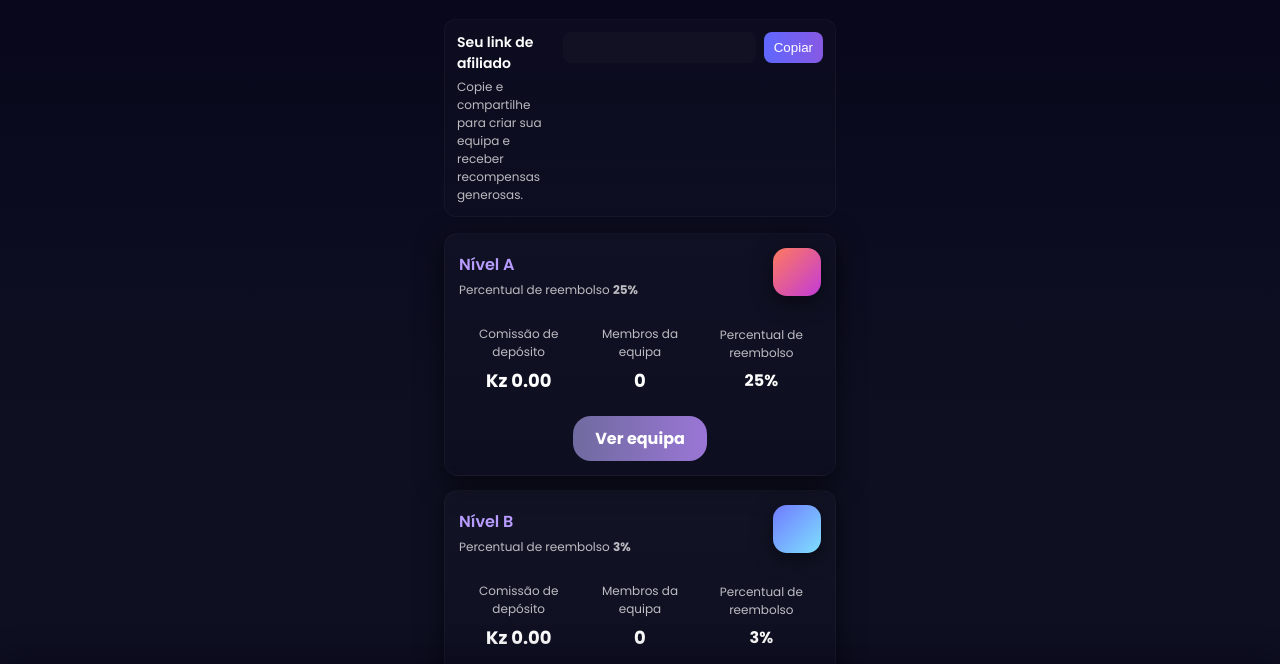
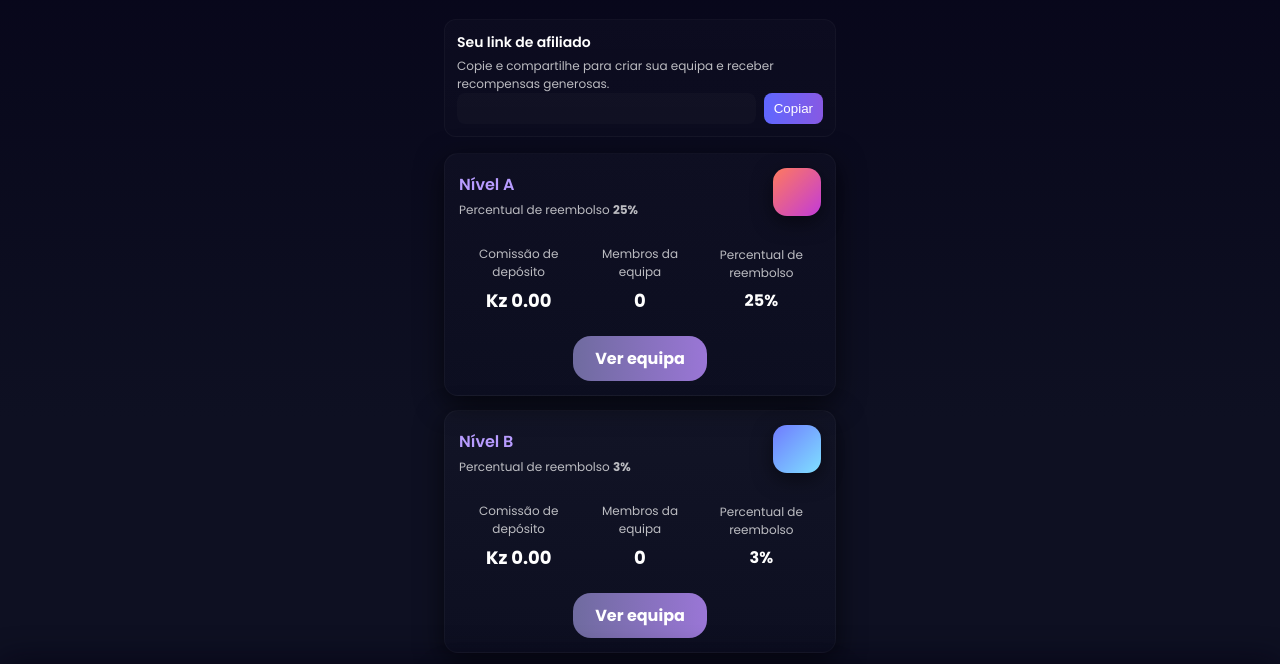
Before and after one commit to Elsizy/ANNS8, a plain HTML site: page equipa.html in a window 1280 px wide. Shown: the part 63-727 px from the top of the page. Drawn offline with Linux system fonts and the light colour scheme; no server answers.

Commit message:
Update equipa.html

```diff
--- a/equipa.html
+++ b/equipa.html
@@ -20,8 +20,7 @@
         <div class="affiliate-left">
           <p class="title">Seu link de afiliado</p>
           <p class="subtitle">Copie e compartilhe para criar sua equipa e receber recompensas generosas.</p>
-        </div>
-        <div class="affiliate-right">
+
           <div class="link-row">
             <input type="text" id="affiliate-link" readonly />
             <button id="copy-link" class="btn-small">Copiar</button>
```
